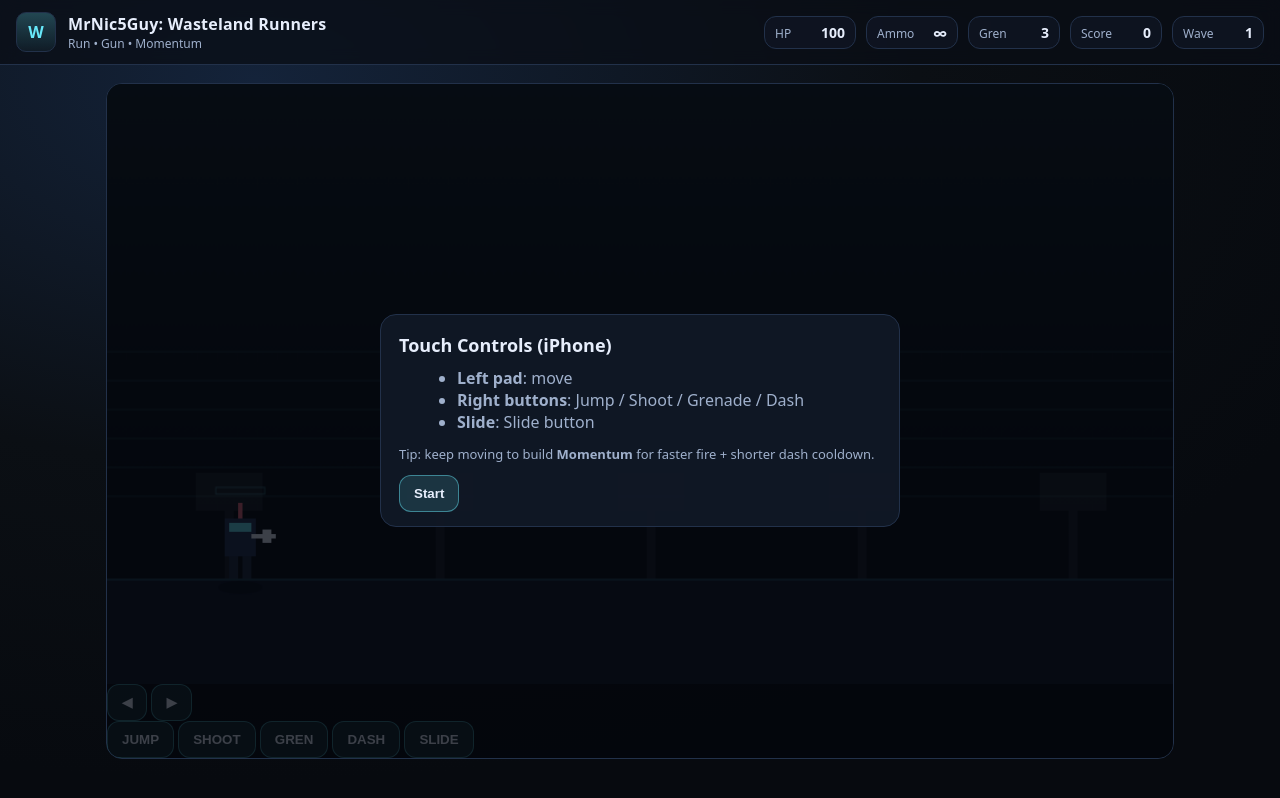
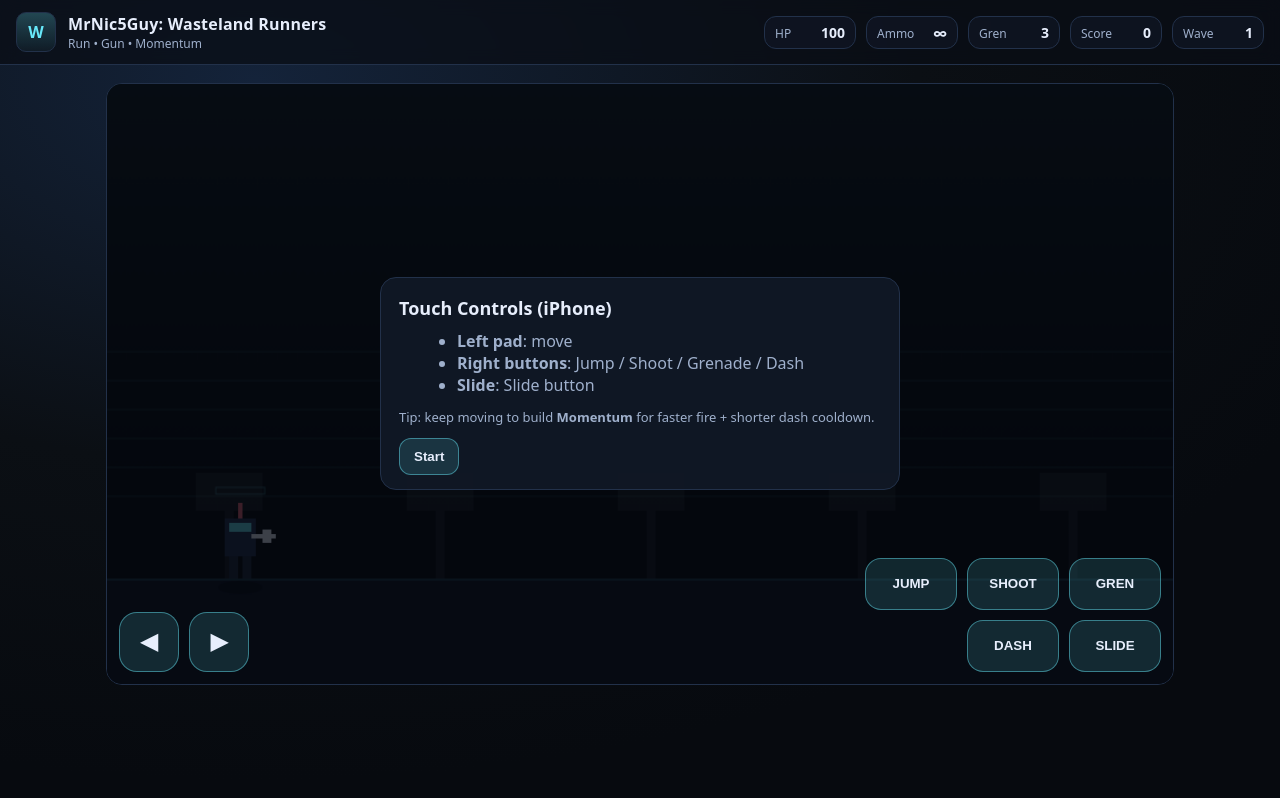
Before and after one commit to WayneWalgenbach/split-alley-, a plain HTML site: page index.html in a window 1280 px wide. Drawn offline with Linux system fonts and the light colour scheme; animation ran at ten frames a second.

Commit message:
Update Style.css

```diff
--- a/Style.css
+++ b/Style.css
@@ -16,6 +16,7 @@
   font-family: system-ui, -apple-system, Segoe UI, Roboto, Arial, sans-serif;
   background: radial-gradient(1200px 700px at 20% 10%, #14233a 0%, var(--bg) 55%, #070a0f 100%);
   color:var(--ink);
+  overscroll-behavior:none;
 }
 
 .topbar{
@@ -61,6 +62,7 @@
   border-radius:16px;
   overflow:hidden;
   background: rgba(0,0,0,.25);
+  touch-action:none; /* prevents scroll stealing touches */
 }
 canvas{
   width:100%;
@@ -109,12 +111,45 @@
   transition: .2s ease;
 }
 .toast.show{opacity:1; transform: translateY(0)}
-.notes{
-  margin-top:14px;
-  border:1px solid var(--line);
+
+/* ===== Touch Controls ===== */
+.touchUI{
+  position:absolute;
+  inset:auto 0 0 0;
+  display:flex;
+  justify-content:space-between;
+  align-items:flex-end;
+  padding:12px;
+  gap:12px;
+  pointer-events:none; /* enable only on buttons */
+}
+
+.pad, .btnCluster{
+  display:flex;
+  gap:10px;
+  pointer-events:auto;
+}
+
+.padBtn{
+  width:72px; height:72px;
+  border-radius:18px;
+  font-size:22px;
+}
+
+.btnCluster{
+  flex-wrap:wrap;
+  justify-content:flex-end;
+  width:min(320px, 60%);
+}
+
+.actBtn{
+  min-width:96px;
+  height:56px;
   border-radius:16px;
-  padding:12px 14px;
-  background: rgba(17,24,38,.45);
 }
-.notes h2{margin:0 0 6px; font-size:14px}
-.notes p{margin:0; color:var(--muted); font-size:13px; line-height:1.4}
+
+@media (min-width: 900px){
+  /* Desktop: still show, but smaller / less intrusive */
+  .padBtn{width:60px; height:60px}
+  .actBtn{min-width:92px; height:52px}
+}
```
